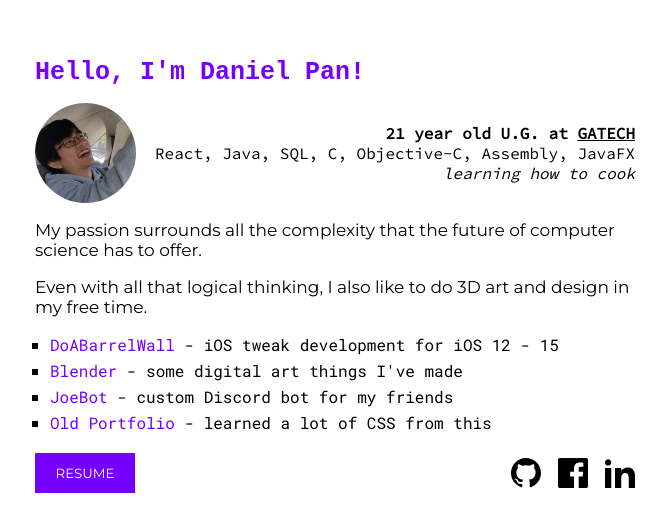
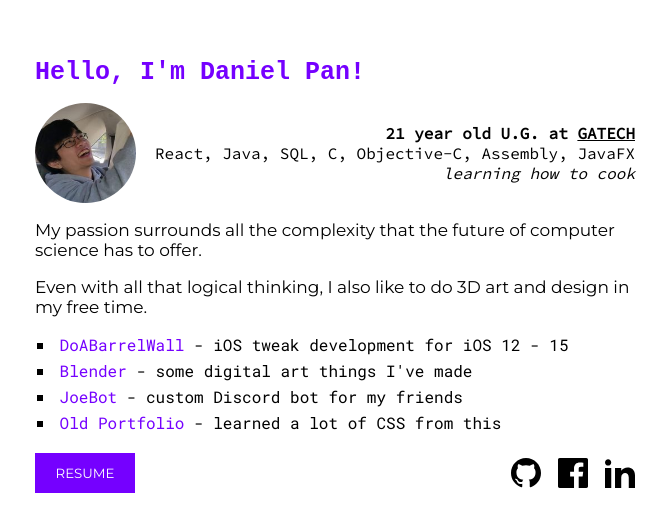
Before and after one commit to denialpan/portfolioV2, a React (Create React App) app: page /#/ in a window 1280 px wide. Shown: the part 133-664 px from the top of the page, without its empty margins (305-971 px from the left). Built offline with nearby package versions, Linux system fonts and the light colour scheme; a web font is replaced by a local one.

Commit message:
fix bullet point alignment

```diff
--- a/src/pages/home/page.module.css
+++ b/src/pages/home/page.module.css
@@ -86,13 +86,14 @@
 }
 
 .link-to-projects {
-    padding-left: 15px;
+    padding-left: 0.1rem;
     font-family: 'Roboto Mono', monospace;
     list-style-type: square;
 }
 
 .item {
     margin-bottom: 5px;
+    list-style-position: inside;
 }
 
 .link {
```
